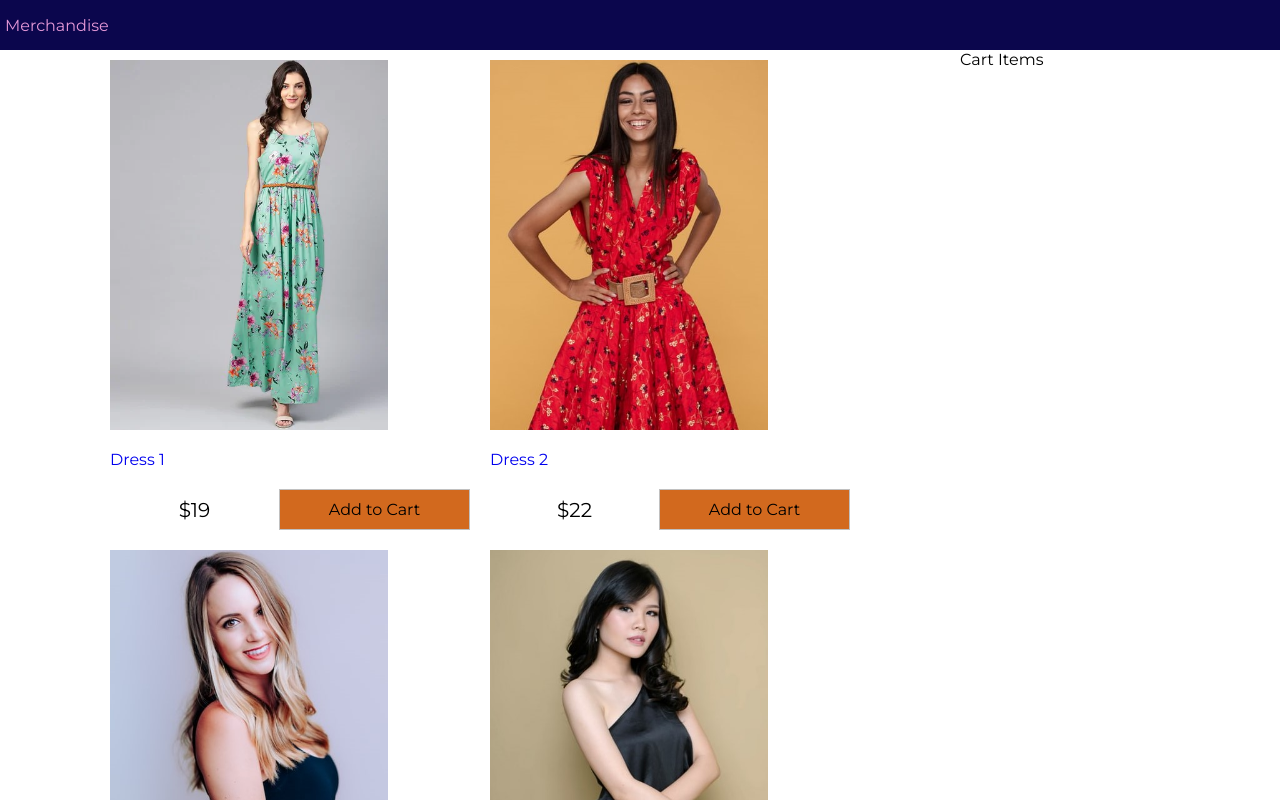
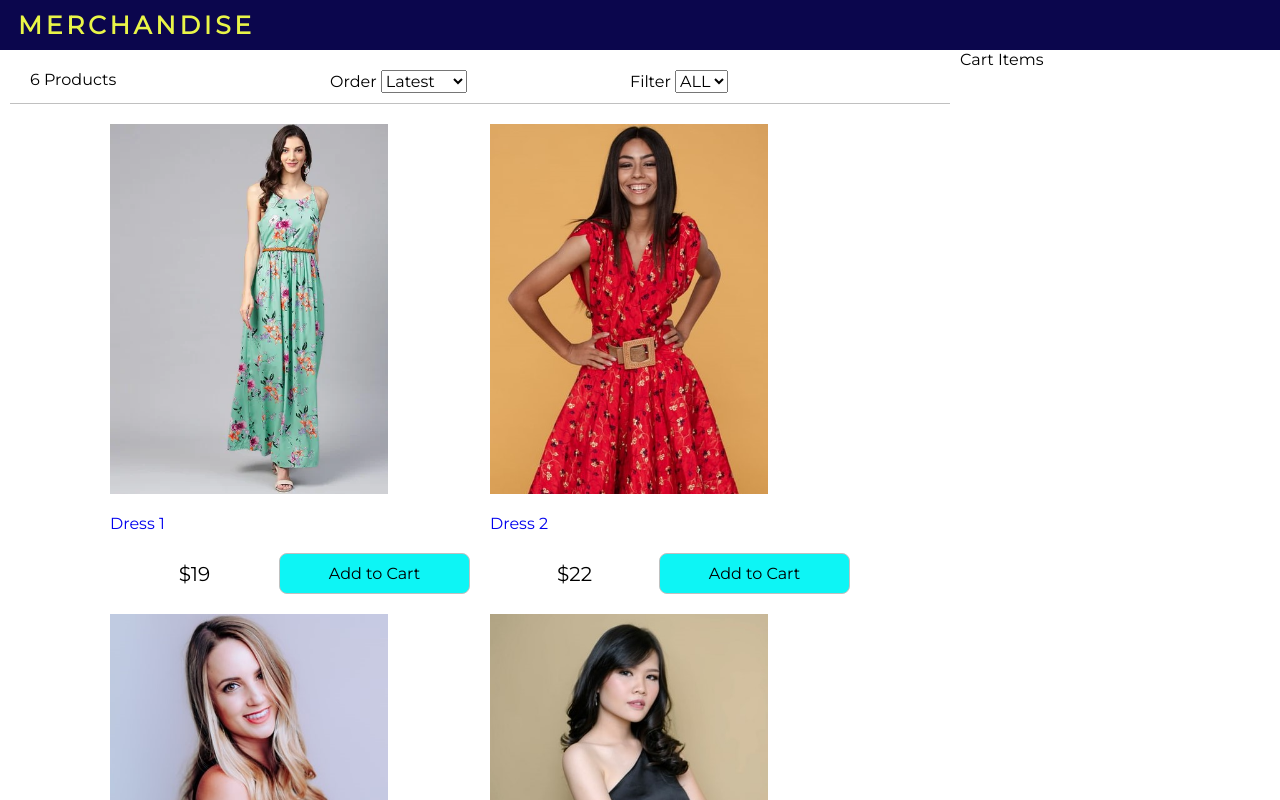
Before and after one commit to snehaM2210/Project-Merchandise, a React (Create React App) app: page / in a window 1280 px wide. Shown: the top 800 px of the page. Built offline with nearby package versions, Linux system fonts and the light colour scheme.

Commit message:
Product sorting and filtering added

```diff
--- a/src/App.js
+++ b/src/App.js
@@ -1,18 +1,56 @@
 //feature 1 added
 import React from 'react';
+import Filter from './components/Filter';
 import Products from './components/Products';
 import data from "./data.json";
 
-class App extends React.Component{
-  constructor(){
+class App extends React.Component {
+  constructor() {
     super();
-    this.state={
+    this.state = {
       products: data.products,
       size: "",
       sort: "",
     };
   }
-  render(){
+
+  sortProducts = (event) => {
+
+    const sort = event.target.value;
+    console.log(event.target.value);
+    this.setState((state)=>({
+      sort : sort,
+      products: this.state.products
+        .slice()
+        .sort((a,b) =>
+          sort === "lowest"
+            ? a.price > b.price
+              ? 1
+              :-1
+            : sort === "highest"
+            ? a.price < b.price
+              ? 1
+              :-1
+            :a._id < b._id
+            ? 1
+            : -1
+        ),
+    }));
+  };
+  filterProducts = (event) => {
+    console.log(event.target.value);
+    if (event.target.value === "") {
+      this.setState({ size: event.target.value, products: data.products });
+    } else {
+      this.setState({
+        size: event.target.value,
+        products: data.products.filter(
+          (product) => product.availableSizes.indexOf(event.target.value) >= 0
+        ),
+      });
+    }
+  };
+  render() {
   return (
     <div className="grid-container">
       <header>
@@ -21,6 +59,12 @@
       <main>
         <div className="content">
           <div className="main">
+            <Filter count={this.state.products.length}
+            size={this.state.size}
+            sort={this.state.sort}
+            filterProducts={this.filterProducts}
+            sortProducts={this.sortProducts}
+            ></Filter>
             <Products products={this.state.products}>
             </Products>
           </div>
@@ -30,7 +74,7 @@
         </div>
       </main>
       <footer>
-        All rights reserved.
+      &copy; 2020 | All rights reserved
       </footer>
     </div>
   );
--- /dev/null
+++ b/src/components/Filter.js
@@ -0,0 +1,31 @@
+import React, { Component } from 'react';
+
+export default class Filter extends Component {
+    render() {
+        return (
+            <div className="filter">
+                <div className="filter-result">{this.props.count} Products</div>
+                <div className="filter-sort">
+                    Order{" "}
+                    <select value={this.props.sort} onChange={this.props.sortProducts}>
+                        <option>Latest</option>
+                        <option value="lowest">Lowest</option>
+                        <option value="highest">Highest</option>
+                    </select>
+                </div>
+                <div className="filter-size">
+                    Filter{" "}
+                    <select value={this.props.size} onChange={this.props.filterProducts}>
+                    <option value="">ALL</option>
+                    <option value="XS">XS</option>
+                    <option value="S">S</option>
+                    <option value="M">M</option>
+                    <option value="L">L</option>
+                    <option value="XL">XL</option>
+                    <option value="XXL">XXL</option>
+                    </select>
+                    </div>
+            </div>
+        );
+    }
+}
--- a/src/components/Products.js
+++ b/src/components/Products.js
@@ -28,6 +28,6 @@
                     ))}
                 </ul>
             </div>
-        )
+        );
     }
 }
--- a/src/data.json
+++ b/src/data.json
@@ -5,7 +5,7 @@
             "image": "/images/dress1.jpg",
             "title": "Dress 1",
             "description": "about dress 1",
-            "availableSizes":["XL","XXL"],
+            "availableSizes":["L","XL","XXL"],
             "price": 19
         },
         {
@@ -13,7 +13,7 @@
             "image": "/images/dress2.jpg",
             "title": "Dress 2",
             "description": "about dress 2",
-            "availableSizes":["S","XL","XXL"],
+            "availableSizes":["XS","S","M","XXL"],
             "price": 22
         },
         {
@@ -21,7 +21,7 @@
             "image": "/images/dress3.jpg",
             "title": "Dress 3",
             "description": "about dress 3",
-            "availableSizes":["M","XL","XXL"],
+            "availableSizes":["M","L","XL"],
             "price": 17
         },
         {
@@ -29,7 +29,7 @@
             "image": "/images/dress4.jpg",
             "title": "Dress 4",
             "description": "about dress 4",
-            "availableSizes":["S","M","XL","XXL"],
+            "availableSizes":["XS","S","M","XL"],
             "price": 20
         },
         {
@@ -37,7 +37,7 @@
             "image": "/images/dress5.jpg",
             "title": "Dress 5",
             "description": "about dress 5",
-            "availableSizes":["S","M","L","XL"],
+            "availableSizes":["S","L","XL"],
             "price": 18
         },
         {
@@ -45,7 +45,7 @@
             "image": "/images/dress6.jpg",
             "title": "Dress 6",
             "description": "about dress 6",
-            "availableSizes":["S","L","XL","XXL"],
+            "availableSizes":["XS","S","L","XL","XXL"],
             "price": 21
         }
     ]
--- a/src/index.css
+++ b/src/index.css
@@ -34,10 +34,14 @@
   color: rgb(139, 238, 205);
   display: flex;
   align-items: center;
-  padding: 0.5rem;
+  padding: 0.5rem 1.8rem;
 }
 header a{
-  color: rgb(228, 152, 215);
+  font-size: 25px;
+  font-weight: bold;
+  letter-spacing: 0.1cm;
+  text-transform: uppercase;
+  color: rgb(233, 245, 72);
   text-decoration: none;
 }
 main{
@@ -104,6 +108,7 @@
 }
 .button{
   padding: 1rem;
+  border-radius: 8px;
   border: 0.1rem solid #c0c0c0;
   background-color: beige;
   cursor: pointer;
@@ -112,5 +117,18 @@
   border: 0.1rem solid #808080;
 }
 .button.primary{
-  background-color: chocolate;
+  background-color: rgb(13, 245, 245);
 }
+
+/*Filter*/
+
+.filter{
+  display: flex;
+  justify-content: space-between;
+  padding: 1rem 2rem;
+  margin: 1rem;
+  border-bottom: 0.1rem solid #c0c0c0;
+}
+.filter div{
+  flex: 1;
+}
```
Also changed, not shown: public/index.html (+0 -23 lines), 1 other file (tests, documents, lock files or other folders).
